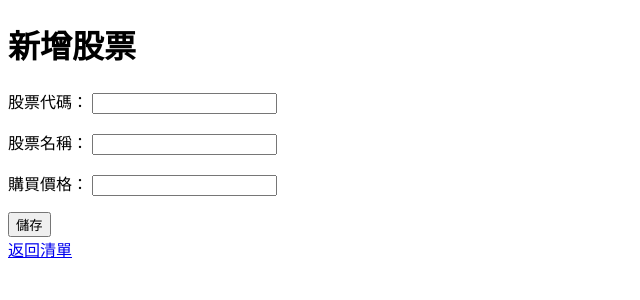
After one commit to yucheng0104/Stock_tracker, a Django app: page /create/ in a window 1280 px wide. The commit adds this page. Shown: the top 300 px of the page, without its empty margins (0-640 px from the left). Run offline with Django 5.2, Linux system fonts and the light colour scheme; the visitor is signed in with stand-in values (Sample User, id 1).

Commit message:
新增股票 CRUD 之新增功能

```diff
--- /dev/null
+++ b/stocks/forms.py
@@ -0,0 +1,12 @@
+from django import forms
+from .models import Stock
+
+class StockForm(forms.ModelForm):
+    class Meta:
+        model = Stock
+        fields = ['symbol', 'name', 'buy_price']
+        labels = {
+            'symbol': '股票代碼',
+            'name': '股票名稱',
+            'buy_price': '購買價格',
+        }
--- /dev/null
+++ b/stocks/templates/stocks/stock_form.html
@@ -0,0 +1,15 @@
+<!DOCTYPE html>
+<html>
+<head>
+    <title>新增股票</title>
+</head>
+<body>
+    <h1>新增股票</h1>
+    <form method="post">
+        {% csrf_token %}
+        {{ form.as_p }}
+        <button type="submit">儲存</button>
+    </form>
+    <a href="{% url 'stock_list' %}">返回清單</a>
+</body>
+</html>
--- a/stocks/templates/stocks/stock_list.html
+++ b/stocks/templates/stocks/stock_list.html
@@ -15,6 +15,7 @@
         <a href="{% url 'login' %}">登入</a>
     {% endif %}
 
+    <a href="{% url 'stock_create' %}">新增股票</a>
     {% if stocks %}
         <ul>
             {% for stock in stocks %}
--- a/stocks/urls.py
+++ b/stocks/urls.py
@@ -4,5 +4,6 @@ from . import views
 urlpatterns = [
     path('', views.stock_list, name='stock_list'),
     path('register/', views.register, name='register'),
+    path('create/', views.stock_create, name='stock_create'),
 
 ]
--- a/stocks/views.py
+++ b/stocks/views.py
@@ -1,8 +1,9 @@
-from django.shortcuts import render, redirect
+from django.shortcuts import render, redirect, get_object_or_404
 from django.contrib.auth.decorators import login_required
 from django.contrib.auth.forms import UserCreationForm
 from django.contrib.auth import login
 from .models import Stock
+from .forms import StockForm
 # Create your views here.
 
 @login_required
@@ -20,3 +21,16 @@ def register(request):
     else:
         form = UserCreationForm()
     return render(request, 'registration/register.html', {'form': form})
+
+@login_required
+def stock_create(request):
+    if request.method == 'POST':
+        form = StockForm(request.POST)
+        if form.is_valid():
+            stock = form.save(commit=False)
+            stock.user = request.user
+            stock.save()
+            return redirect('stock_list')
+    else:
+        form = StockForm()
+    return render(request, 'stocks/stock_form.html', {'form': form})
```
